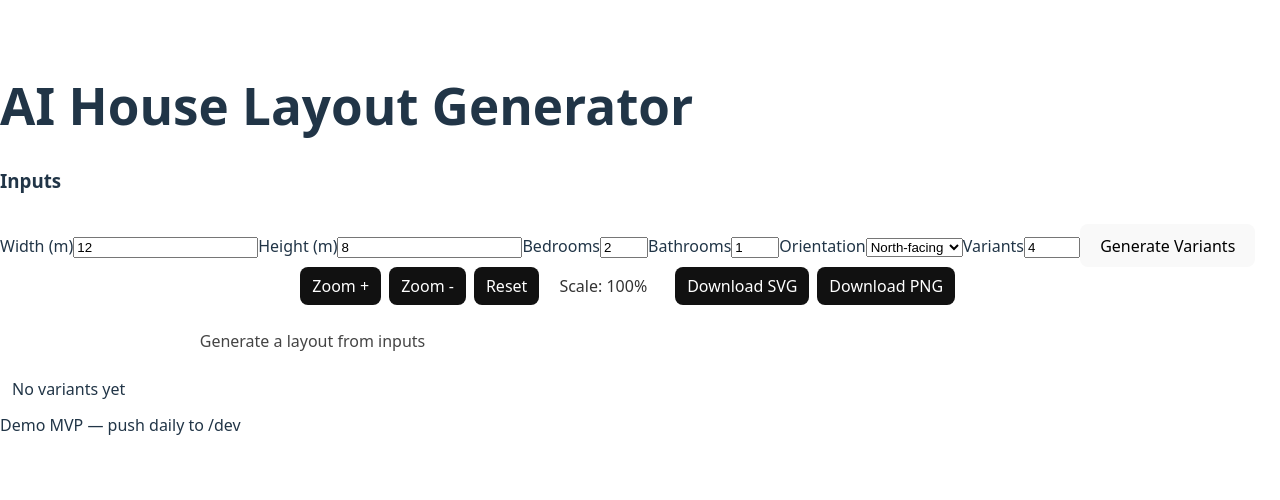
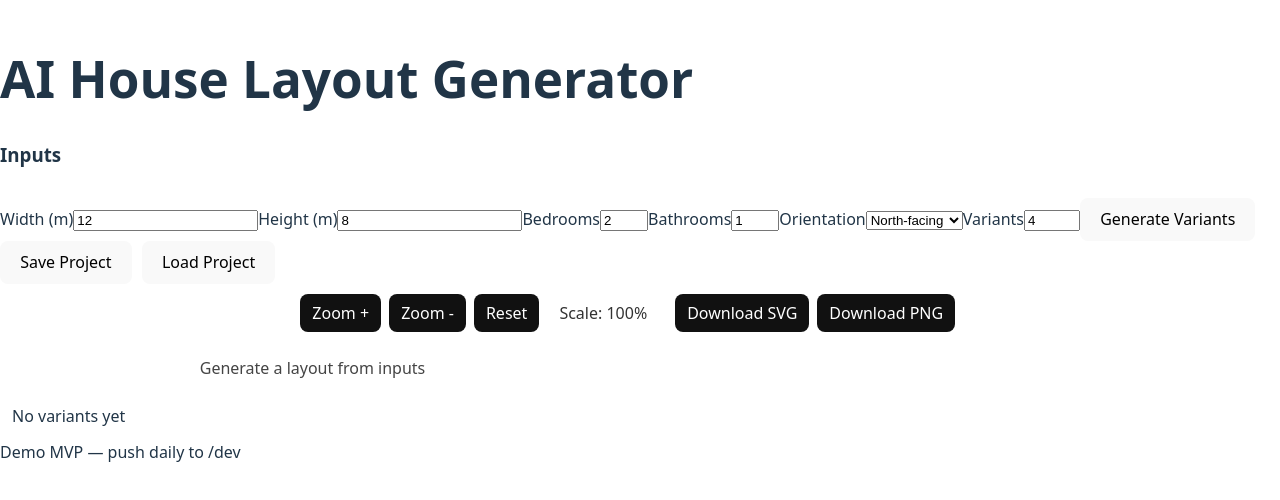
Before and after one commit to Dibya0912/ai-house-layout-generator, a React (Vite) app: page / in a window 1280 px wide. Shown: the part 160-660 px from the top of the page. Built offline with nearby package versions, Linux system fonts and the light colour scheme.

Commit message:
feat(day-5): add save/load project using localStorage

```diff
--- a/src/App.jsx
+++ b/src/App.jsx
@@ -5,47 +5,97 @@ import VariantsPanel from './components/VariantsPanel';
 import { generateVariants } from './utils/layoutEngine';
 import './styles.css';
 
-export default function App(){
+export default function App() {
   const [layout, setLayout] = useState(null);
   const [variants, setVariants] = useState([]);
   const [selectedId, setSelectedId] = useState(null);
+  const [savedSpec, setSavedSpec] = useState(null);
 
-  function handleGenerate(spec, variantCount=4){
-    const vs = generateVariants(spec, variantCount || 4);
+  // ------------------------
+  // GENERATE
+  // ------------------------
+  function handleGenerate(spec, variantCount = 4) {
+    const vs = generateVariants(spec, variantCount);
+
     setVariants(vs);
-    if(vs.length) {
+
+    if (vs.length) {
       setSelectedId(vs[0].id);
       setLayout(vs[0].layout);
-      console.log('variants scores:', vs.map(v=>({id:v.id,score:v.score})));
     } else {
-      console.log('generateVariants returned 0 variants for spec:', spec);
       setLayout(null);
     }
+
+    setSavedSpec(spec);
   }
 
-  function handleSelectVariant(v){
+  // ------------------------
+  // SELECT VARIANT
+  // ------------------------
+  function handleSelectVariant(v) {
     setSelectedId(v.id);
     setLayout(v.layout);
   }
 
-  // DEBUG: expose handler so you can test from browser console
-  useEffect(()=>{
-    window.__aihl_handleGenerate = handleGenerate;
-    window.__aihl_getState = () => ({variants, selectedId, layout});
-    return () => {
-      delete window.__aihl_handleGenerate;
-      delete window.__aihl_getState;
+  // ------------------------
+  // SAVE PROJECT (localStorage)
+  // ------------------------
+  function saveProject() {
+    if (!layout || !variants || !savedSpec) {
+      alert("Generate a layout first.");
+      return;
+    }
+
+    const data = {
+      spec: savedSpec,
+      selectedId,
+      variants,
+      timestamp: Date.now()
     };
-  }, [variants, selectedId, layout]);
+
+    localStorage.setItem("AIHL_PROJECT", JSON.stringify(data));
+    alert("Project saved!");
+  }
+
+  // ------------------------
+  // LOAD PROJECT
+  // ------------------------
+  function loadProject() {
+    const raw = localStorage.getItem("AIHL_PROJECT");
+
+    if (!raw) {
+      alert("No saved project found.");
+      return;
+    }
+
+    const data = JSON.parse(raw);
+
+    setSavedSpec(data.spec);
+    setVariants(data.variants);
+    setSelectedId(data.selectedId);
+
+    const found = data.variants.find(v => v.id === data.selectedId);
+    if (found) setLayout(found.layout);
+
+    alert("Project loaded!");
+  }
 
   return (
     <div className="app">
       <header><h1>AI House Layout Generator</h1></header>
-      <main className="main" style={{alignItems:'flex-start'}}>
-        <InputPanel onGenerate={(spec, count)=>handleGenerate(spec, count)} />
+
+      <main className="main" style={{ alignItems: 'flex-start' }}>
+        <InputPanel onGenerate={(spec, count) => handleGenerate(spec, count)} />
+
+        <div style={{ display: 'flex', gap: 10, marginBottom: 10 }}>
+          <button onClick={saveProject}>Save Project</button>
+          <button onClick={loadProject}>Load Project</button>
+        </div>
+
         <SvgCanvas layout={layout} />
         <VariantsPanel variants={variants} onSelect={handleSelectVariant} selectedId={selectedId} />
       </main>
+
       <footer>Demo MVP — push daily to /dev</footer>
     </div>
   );
```
